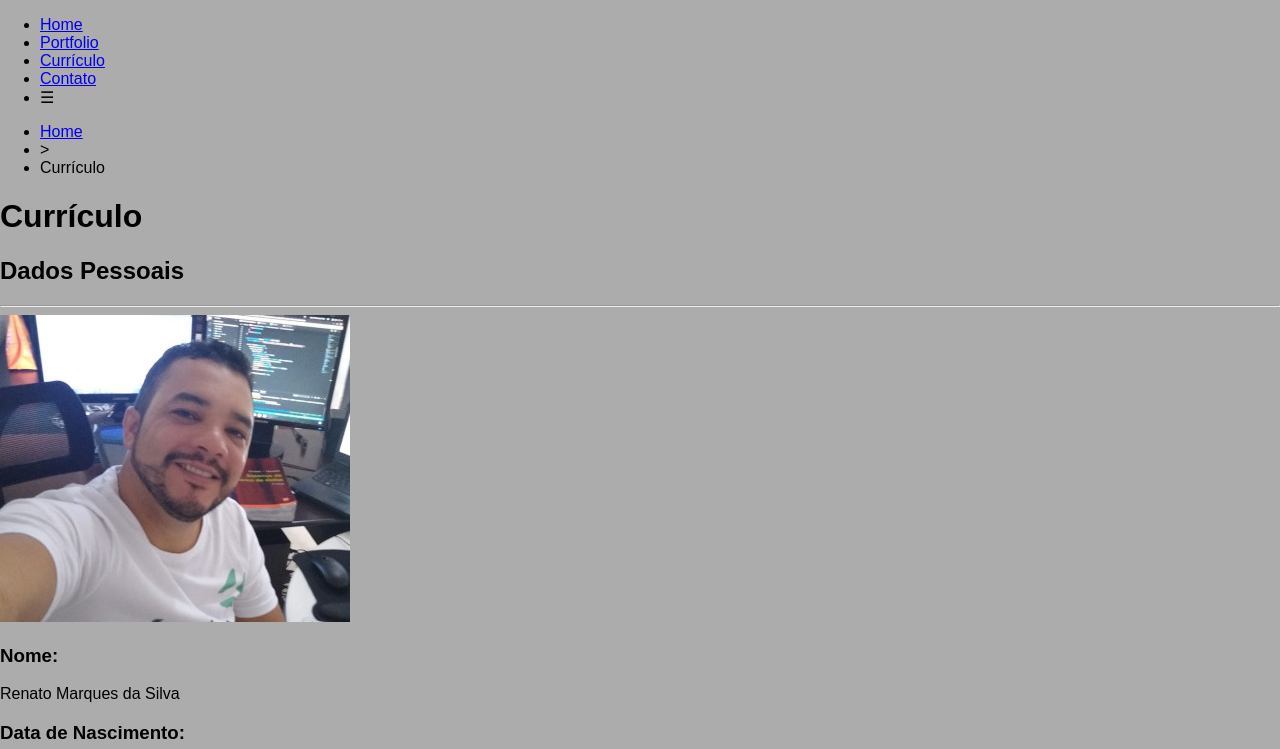
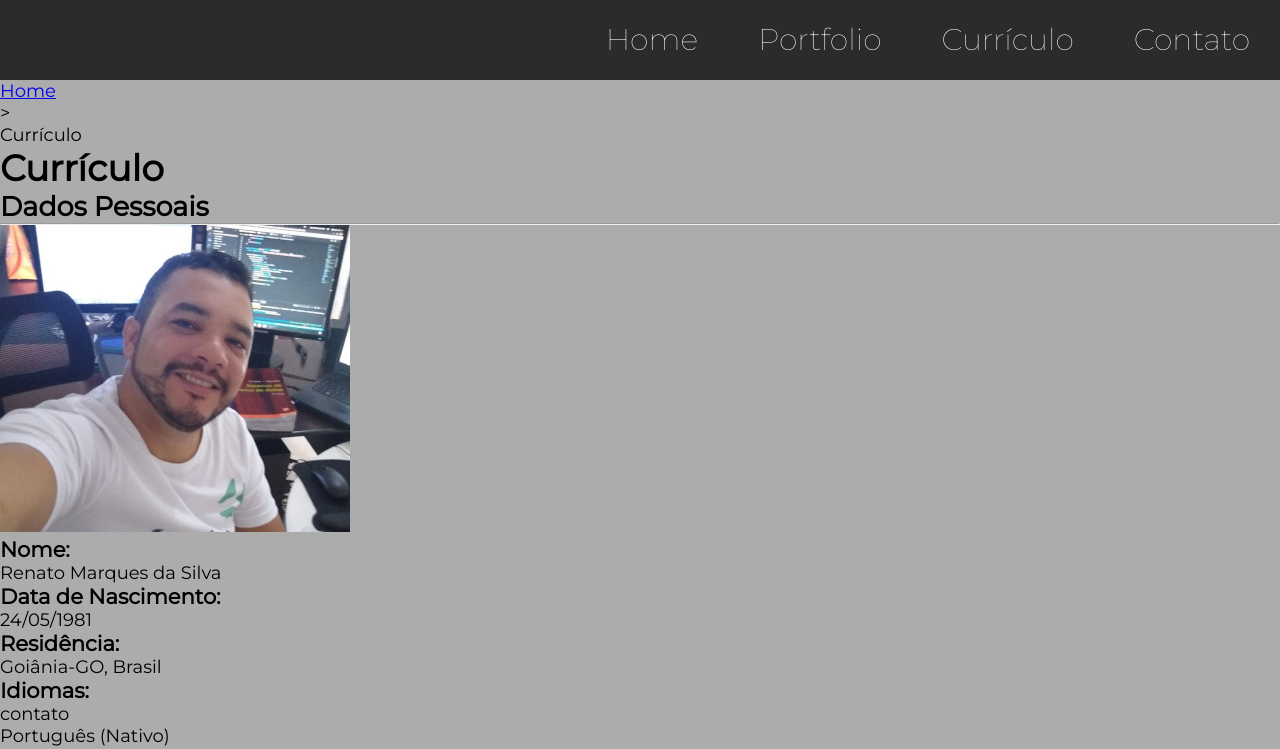
Before and after one commit to renatomak/renatomak.github.io, a React (Create React App) app: page /curriculo in a window 1280 px wide. Shown: the top 749 px of the page. Built offline with nearby package versions, Linux system fonts and the light colour scheme.

Commit message:
estilizaçao do header

```diff
--- a/public/index.html
+++ b/public/index.html
@@ -10,8 +10,8 @@
     />
     <link rel="manifest" href="%PUBLIC_URL%/manifest.json" />
     <link
+      href="https://fonts.googleapis.com/css?family=Montserrat:100,400"
       rel="stylesheet"
-      href="https://cdnjs.cloudflare.com/ajax/libs/font-awesome/4.7.0/css/font-awesome.min.css"
     />
     <title>Portfolio - Renato Marques</title>
   </head>
--- a/src/pages/components/Header/index.jsx
+++ b/src/pages/components/Header/index.jsx
@@ -1,9 +1,10 @@
 import React from "react";
 import { Link } from "react-router-dom";
+import { Navigation } from './styled';
 
 const index = () => {
   return (
-    <div id="navigation" class="navigation">
+    <Navigation id="navigation" class="navigation">
       <ul>
         <li>
           <Link to="/">Home</Link>
@@ -21,7 +22,7 @@ const index = () => {
           &#9776;
         </li>
       </ul>
-    </div>
+    </Navigation>
   );
 };
 
--- /dev/null
+++ b/src/pages/components/Header/styled.jsx
@@ -0,0 +1,67 @@
+import styled from "styled-components";
+
+export const Navigation = styled.div`
+  background-color: #2b2b2b;
+  color: white;
+  height: 80px;
+  display: flex;
+  justify-content: flex-end;
+  align-items: center;
+
+  animation-name: navegacao;
+  animation-duration: 4s;
+
+  ul {
+    list-style: none;
+    text-align: right;
+    height: 50px;
+  }
+
+  li {
+    display: inline-block;
+    padding-left: 30px;
+    padding-right: 30px;
+    font-size: 30px;
+    font-weight: 100;
+    line-height: 50px;
+  }
+
+  a {
+    text-decoration: none;
+    color: white;
+  }
+
+  a:hover {
+    color: #f27609;
+  }
+  li.threeline-icon {
+    display: none;
+  }
+
+  li.threeline-icon:hover {
+    color: #f27609;
+    cursor: pointer;
+  }
+
+  @media (max-width: 820px) {
+    li {
+      display: none;
+    }
+
+    li.threeline-icon {
+      display: inline-block;
+    }
+  }
+
+  @keyframes navegacao {
+    0% {
+      opacity: 0;
+    }
+    50% {
+      opacity: 0.5;
+    }
+    100% {
+      opacity: 1;
+    }
+  }
+`;
--- a/src/styleGlobal.jsx
+++ b/src/styleGlobal.jsx
@@ -1,11 +1,14 @@
 import { createGlobalStyle } from 'styled-components';
 
 const GlobalStyle = createGlobalStyle`
-  body {
+  *, html {
     margin: 0;
     padding: 0;
+  }
+  body {
     background-color: #acacac;
     font-family: "Montserrat", sans-serif;
+    font-size: 18px;
   }
 `;
 
```
